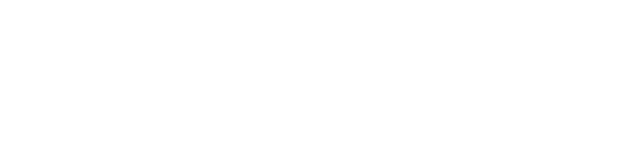
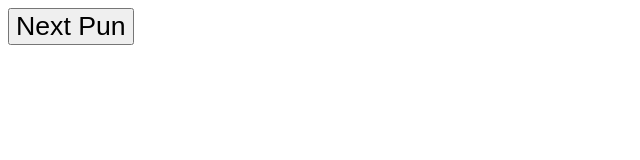
Before and after one commit to carverh/puns, a plain HTML site: page index.html in a window 1280 px wide. Shown: the whole page, without its empty margins (0-640 px from the left). Drawn offline with Linux system fonts and the light colour scheme.

Commit message:
Update index.html

```diff
--- a/index.html
+++ b/index.html
@@ -3,7 +3,24 @@
   <head>
     <title>Puns</title>
     <meta charset="UTF-8">
+    <style>
+      .container {
+        margin: auto;
+      }
+
+      #pun {
+        font-size: 28pt;
+      }
+
+      #next {
+        font-size: 20pt;
+      }
+    </style>
   </head>
   <body>
+    <div class="container">
+      <div id="pun"></div>
+      <button id="next">Next Pun</button>
+    </div>
   </body>
 </html>
```
